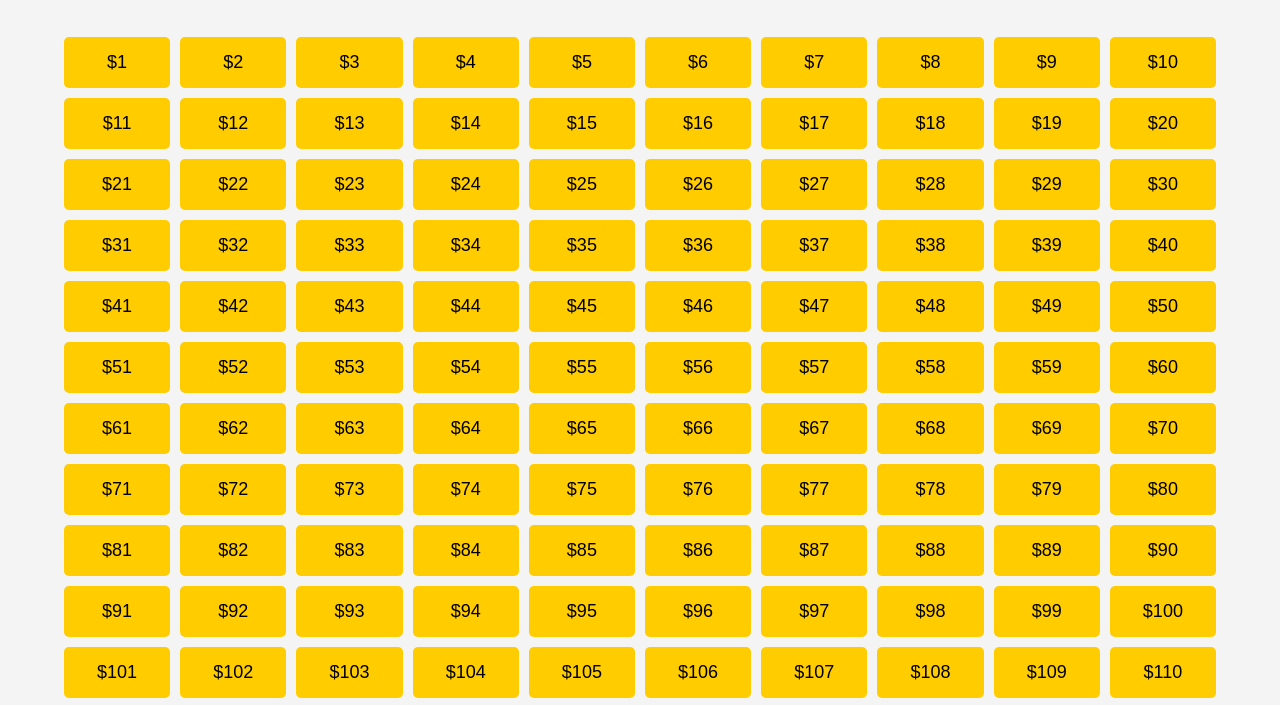
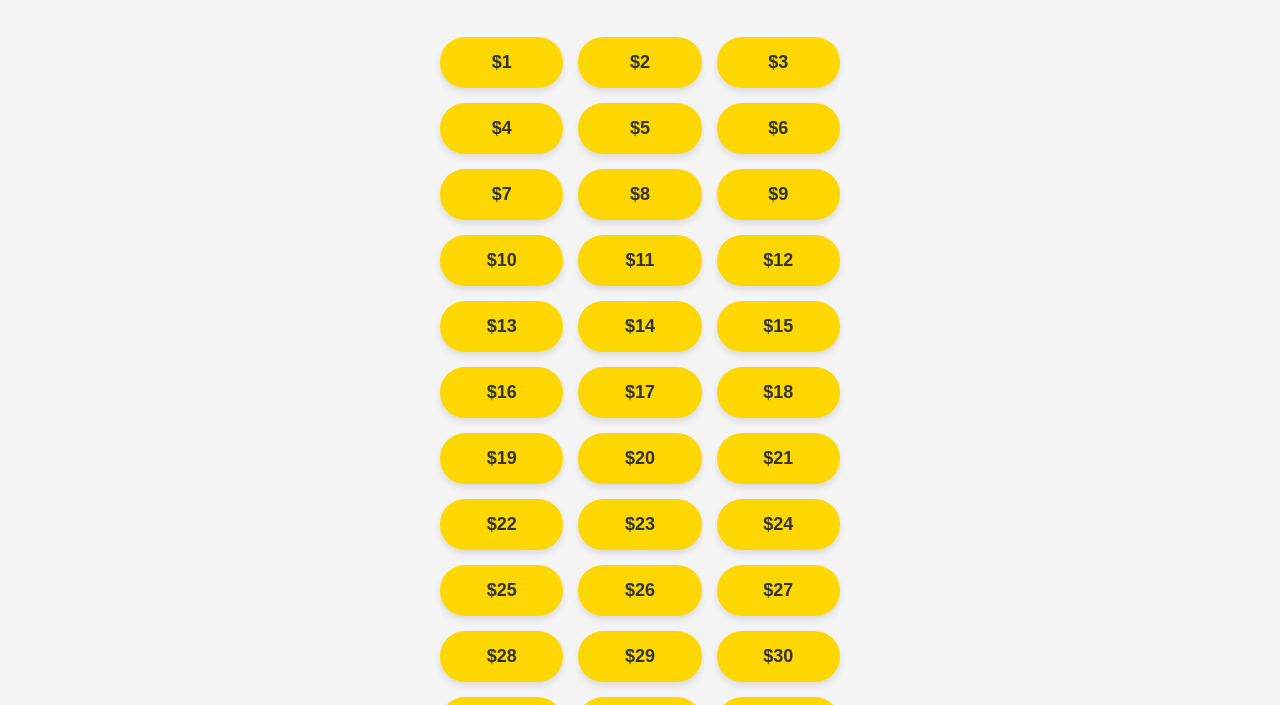
Before and after one commit to RealScripts-q/DoorFunds.Tips-Yunglimabean, a plain HTML site: page index.html in a window 1280 px wide. Shown: the part 81-786 px from the top of the page. Drawn offline with Linux system fonts and the light colour scheme.

Commit message:
Update index.html

```diff
--- a/index.html
+++ b/index.html
@@ -18,23 +18,27 @@
         }
         .tip-container {
             display: grid;
-            grid-template-columns: repeat(auto-fit, minmax(100px, 1fr));
-            gap: 10px;
-            max-width: 90vw;
+            grid-template-columns: repeat(3, 1fr);
+            gap: 15px;
+            max-width: 400px;
             margin: auto;
             padding: 20px;
         }
         .tip-button {
             padding: 15px;
             font-size: 18px;
+            font-weight: bold;
             border: none;
-            background-color: #ffcc00;
+            background-color: #ffd700;
+            color: #333;
             cursor: pointer;
-            border-radius: 5px;
-            transition: background 0.3s;
+            border-radius: 25px;
+            transition: background 0.3s, transform 0.2s;
+            box-shadow: 0px 4px 6px rgba(0, 0, 0, 0.1);
         }
         .tip-button:hover {
-            background-color: #ff9900;
+            background-color: #ffcc00;
+            transform: scale(1.05);
         }
     </style>
 </head>
```
